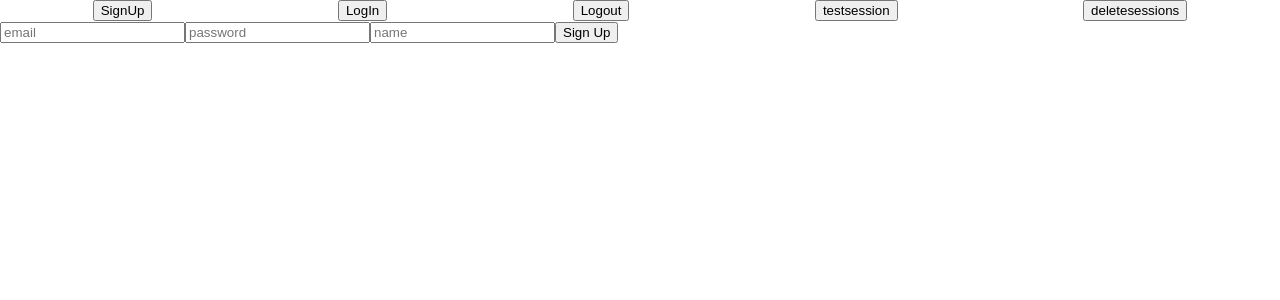
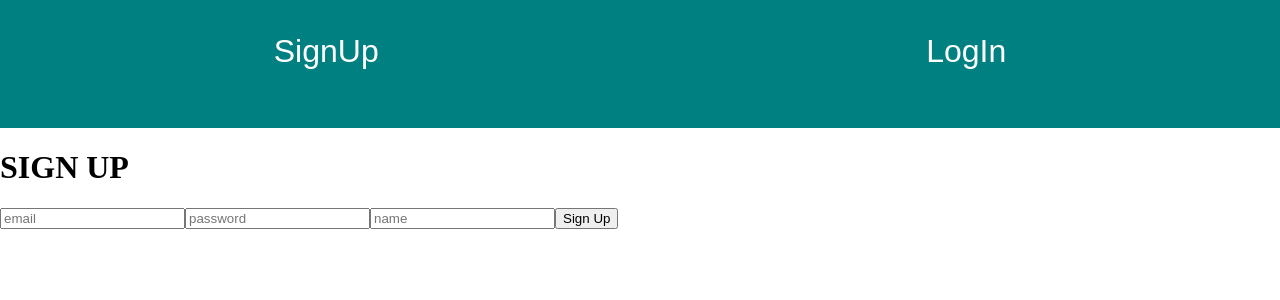
Before and after one commit to zachherwitz/Distro-Front, a React (Create React App) app: page / in a window 1280 px wide. Both pictures are taken after a click on the button "SignUp". Shown: the top 300 px of the page. Built offline with nearby package versions, Linux system fonts and the light colour scheme.

Commit message:
fixing up navbar, should work properly now as one component

```diff
--- a/src/App.js
+++ b/src/App.js
@@ -1,13 +1,12 @@
 import React from 'react';
 import CallsheetDisplay from './components/callsheet/CallsheetDisplay';
-import Navigation from './components/Navigation'
+import LogInDisplay from './components/LogInDisplay';
+import NavBar from './components/NavBar'
+import SingleUserDisplay from './components/users/SingleUserDisplay';
+import SignUpDisplay from './components/SignUpDisplay';
 import UserDisplay from './components/users/UserDisplay';
 
-
 import axios from 'axios';
-
-
-// TEST <UserTestForm /> to test the users
 
 class App extends React.Component {
   state = {
@@ -32,11 +31,6 @@ class App extends React.Component {
     this.setState({displayUser:''})
   }
 
-  // Gets and stores all the data as soon as the app is mounted
-  componentDidMount = () => {
-
-  }
-
   // Create call sheet based on call sheet object in state
   createCallsheet = (callsheet) => {
     axios.post('https://distro-app-api.herokuapp.com/callsheet', callsheet).then(
@@ -58,6 +52,43 @@ class App extends React.Component {
     })
   }
 
+  login = (obj) => {
+    // Post Request to API SESSION (NOT WORKING YET)
+    axios.post('https://distro-app-api.herokuapp.com/session', obj).then((response) => {
+      if(obj.email === response.data.email){
+        this.setState({
+          isLoggedIn: true,
+          role: response.data.role
+        }, () => {
+          if(this.state.role === 'user') {
+            // IF ROLE IS USER, SEND BACK JUST THE USER'S INFO
+            axios.get('https://distro-app-api.herokuapp.com/users/user/' + obj.email).then(
+              (response) => {
+                this.setState({
+                  users: response.data
+                })
+            })
+          } else if(this.state.role === 'admin') {
+            // IF ROLE IS ADMIN, SEND BACK ALL USERS' INFO
+            axios.get('https://distro-app-api.herokuapp.com/users').then(
+              (response) => {
+                this.setState({
+                  users: response.data
+                }
+              )
+            })
+          }}
+        )
+      }
+      this.toggleLogIn()
+    })
+  }
+
+  // Cheap and easy logout by refreshing the page
+  logout = () => {
+    window.location.reload();
+  }
+
   refreshSingleUser = (obj) => {
     let updatedUserToDisplay = obj
     this.setState({
@@ -73,43 +104,14 @@ class App extends React.Component {
     })
   }
 
-  authLogin = (e) => {
-    e.preventDefault()
-    let credentials = {
-      email:this.loginInput.value,
-      password: this.passwordInput.value
-    }
-    axios.post('https://distro-app-api.herokuapp.com/session', credentials).then((response) => {
-      if(credentials.email === response.data.email){
-        this.setState({
-          isLoggedIn: true,
-          role: response.data.role
-        }, () => {
-          axios.get('https://distro-app-api.herokuapp.com/users').then(
-            (response) => {
-              if (this.state.role === 'user') {
-                this.setState({
-                  users: 'user'
-                })
-              } else {
-                this.setState({
-                  users: response.data
-                })
-              }
-            })
-          }
-        )
-      }
-    })
-  }
 
-  signup = (e) => {
-    e.preventDefault()
+  // Passes credentials to axios Post route, but does not log user in
+  signup = (obj) => {
     axios.post('https://distro-app-api.herokuapp.com/users', {
-      name: this.signupNameInput.value,
-      email: this.signupEmailInput.value,
+      name: obj.name,
+      email: obj.email,
       role: 'admin',
-      password: this.signupPasswordInput.value,
+      password: obj.password,
       callsheet: {
         callTime: '',
         location: '',
@@ -119,10 +121,12 @@ class App extends React.Component {
       projectId: '',
       title: '',
     }).then((response) => {
-      console.log(response);
+      console.log('new user created');
+      this.toggleSignUp()
     })
   }
 
+  // Opens Login Form
   toggleLogIn = () => {
     this.setState({
       loginShow:!this.state.loginShow,
@@ -130,6 +134,7 @@ class App extends React.Component {
     })
   }
 
+  // Opens Signup Form
   toggleSignUp = () => {
     this.setState({
       signupShow:!this.state.signupShow,
@@ -137,70 +142,20 @@ class App extends React.Component {
     })
   }
 
-  logout = () => {
-    this.setState({
-      isLoggedIn:false,
-      role: '',
-      users: ''
-    })
-  }
-
-  testsession = () => {
-    axios.get('https://distro-app-api.herokuapp.com/session').then(
-      (response) => {
-        console.log(response);
-    })
-  }
-
-  deletesession = () => {
-    axios.delete('https://distro-app-api.herokuapp.com/session').then(
-      (response) => {
-        console.log(response);
-    })
-  }
-
-
   render = () => {
-    // DESTRUCTURING :: displayUser now equals this.state.displayUser //
     return (
-      <div>
-        <nav style={{display:'flex', justifyContent:'space-around'}}>
-          <button onClick={this.toggleSignUp}>SignUp</button>
-          <button onClick={this.toggleLogIn}>LogIn</button>
-          <button onClick={this.logout}>Logout</button>
-          <button onClick={this.testsession}>testsession</button>
-          <button onClick={this.deletesession}>deletesessions</button>
-        </nav>
-        {this.state.loginShow ?
-          <form onSubmit={this.authLogin}>
-            <input
-              type="text"
-              placeholder="email"
-              ref={input => this.loginInput = input}/>
-            <input
-              type="text"
-              placeholder="password"
-              ref={input => this.passwordInput = input}/>
-            <input type="submit" value="Log In"/>
-          </form> : null}
-        {this.state.signupShow ?
-          <form onSubmit={this.signup}>
-            <input
-              type="text"
-              placeholder="email"
-              ref={input => this.signupEmailInput = input}/>
-            <input
-              type="text"
-              placeholder="password"
-              ref={input => this.signupPasswordInput = input}/>
-            <input
-              type="text"
-              placeholder="name"
-              ref={input => this.signupNameInput = input}/>
-            <input type="submit" value="Sign Up"/>
-          </form> : null}
-        {this.state.isLoggedIn && this.state.role === "admin"? <Navigation changeRoute={this.changeRoute}/> : null}
-        {this.state.isLoggedIn && this.state.role === "user"? <h1>USER VIEW</h1> : null}
+      <div className={'app-container'}>
+        <NavBar
+          changeRoute={this.changeRoute}
+          isLoggedIn={this.state.isLoggedIn}
+          logout={this.logout}
+          role={this.state.role}
+          toggleSignUp={this.toggleSignUp}
+          toggleLogIn={this.toggleLogIn}
+        />
+        {this.state.loginShow ? <LogInDisplay login={this.login}/> : null}
+        {this.state.signupShow ? <SignUpDisplay signup={this.signup}/> : null}
+        {this.state.isLoggedIn && this.state.users[0] && this.state.role === "user"? <SingleUserDisplay user={this.state.users[0]}/> : null}
         {this.state.route === "allUsers" && this.state.isLoggedIn ?
           <UserDisplay
             allUsers={this.state.users}
--- /dev/null
+++ b/src/components/LogInDisplay.js
@@ -0,0 +1,48 @@
+import React from 'react';
+
+class LogInDisplay extends React.Component {
+
+  handleInput = (e) => {
+    const attributeId = e.target.getAttribute('id');
+    switch (attributeId) {
+      case attributeId:
+        this.setState({[attributeId]:e.target.value})
+        break;
+      default:
+        break;
+    }
+  }
+
+  handleLogin = (e) => {
+    e.preventDefault()
+    let newLogin = {
+      email: this.state.email,
+      password: this.state.password
+    }
+    this.props.login(newLogin)
+  }
+
+
+  render = () => {
+    return <div>
+      <h1>LOG IN</h1>
+      <form onSubmit={this.handleLogin}>
+        <input
+          type="text"
+          required
+          placeholder="email"
+          onKeyUp={this.handleInput}
+          id="email"/>
+        <input
+          type="text"
+          required
+          placeholder="password"
+          onKeyUp={this.handleInput}
+          id="password"/>
+        <input type="submit" value="Log In"/>
+      </form>
+    </div>
+  }
+}
+
+export default LogInDisplay
--- /dev/null
+++ b/src/components/NavBar.js
@@ -0,0 +1,35 @@
+import React from 'react';
+
+class NavBar extends React.Component {
+  render = () => {
+    return <nav>
+      {this.props.isLoggedIn ?
+        <div className="nav-buttons">
+        {this.props.role === 'admin' ?
+          <div>
+            <button
+              route="allUsers"
+              onClick={this.props.changeRoute}>
+              Callsheet
+            </button>
+            <button
+              route="createCallsheet"
+              onClick={this.props.changeRoute}>
+              Users
+            </button>
+          </div>
+          : null
+        }
+          <button onClick={this.props.logout}>Logout</button>
+        </div>
+        :
+        <div className="nav-buttons">
+          <button onClick={this.props.toggleSignUp}>SignUp</button>
+          <button onClick={this.props.toggleLogIn}>LogIn</button>
+        </div>
+      }
+    </nav>
+  }
+}
+
+export default NavBar
--- /dev/null
+++ b/src/components/SignUpDisplay.js
@@ -0,0 +1,59 @@
+import React from 'react';
+
+class SignUpDisplay extends React.Component {
+  state = {
+    email: '',
+    password: '',
+    name: ''
+  }
+
+  handleInput = (e) => {
+    const attributeId = e.target.getAttribute('id');
+    switch (attributeId) {
+      case attributeId:
+        this.setState({[attributeId]:e.target.value})
+        break;
+      default:
+        break;
+    }
+  }
+
+  handleSignup = (e) => {
+    e.preventDefault()
+    let newSignup = {
+      name: this.state.name,
+      email: this.state.email,
+      password: this.state.password
+    }
+    this.props.signup(newSignup)
+  }
+
+  render = () => {
+    return <div>
+      <h1>SIGN UP</h1>
+      <form onSubmit={this.handleSignup}>
+        <input
+          type="email"
+          required
+          placeholder="email"
+          onKeyUp={this.handleInput}
+          id="email"/>
+        <input
+          type="text"
+          required
+          placeholder="password"
+          onKeyUp={this.handleInput}
+          id="password"/>
+        <input
+          type="text"
+          required
+          placeholder="name"
+          onKeyUp={this.handleInput}
+          id="name"/>
+        <input type="submit" value="Sign Up"/>
+      </form>
+    </div>
+  }
+}
+
+export default SignUpDisplay
--- a/src/components/users/SingleUser.js
+++ b/src/components/users/SingleUser.js
@@ -32,6 +32,7 @@ class SingleUser extends React.Component {
           <li>Title: {this.props.displayUser.title}</li>
           <li>Email: {this.props.displayUser.email}</li>
           <li>Phone: {this.props.displayUser.phone}</li>
+          <li>Role: {this.props.displayUser.role}</li>
           <ul>
             {this.props.displayUser.distros.map((distro) => {
               return <li>{distro}</li>
--- /dev/null
+++ b/src/components/users/SingleUserDisplay.js
@@ -0,0 +1,21 @@
+import React from 'react'
+
+class SingleUserDisplay extends React.Component {
+  render = () => {
+    return <div>
+      <h2>{this.props.user.name}</h2>
+      <div>
+        <h4>CALL: {this.props.user.callsheet.callTime}</h4>
+        <h4>REPORT TO {this.props.user.callsheet.location}</h4>
+        <ul>DEV:: Crew Information:
+          <li>Department: {this.props.user.department}</li>
+          <li>Title: {this.props.user.title}</li>
+          <li>Email: {this.props.user.email}</li>
+          <li>Phone: {this.props.user.phone}</li>
+        </ul>
+      </div>
+    </div>
+  }
+}
+
+export default SingleUserDisplay
--- a/src/index.css
+++ b/src/index.css
@@ -1,13 +1,21 @@
 body {
   margin: 0;
-  font-family: -apple-system, BlinkMacSystemFont, 'Segoe UI', 'Roboto', 'Oxygen',
-    'Ubuntu', 'Cantarell', 'Fira Sans', 'Droid Sans', 'Helvetica Neue',
-    sans-serif;
-  -webkit-font-smoothing: antialiased;
-  -moz-osx-font-smoothing: grayscale;
 }
 
-code {
-  font-family: source-code-pro, Menlo, Monaco, Consolas, 'Courier New',
-    monospace;
+nav {
+  height: 8rem;
+  background: teal;
 }
+
+.nav-buttons {
+  display: flex;
+  justify-content: space-around;
+  padding-top: 2rem;
+}
+
+nav button {
+  color: white;
+  font-size: 2rem;
+  background: none;
+  border: none;
+}
```
Also changed, not shown: src/components/users/UpdateUserForm.js (+10 -1 lines).
